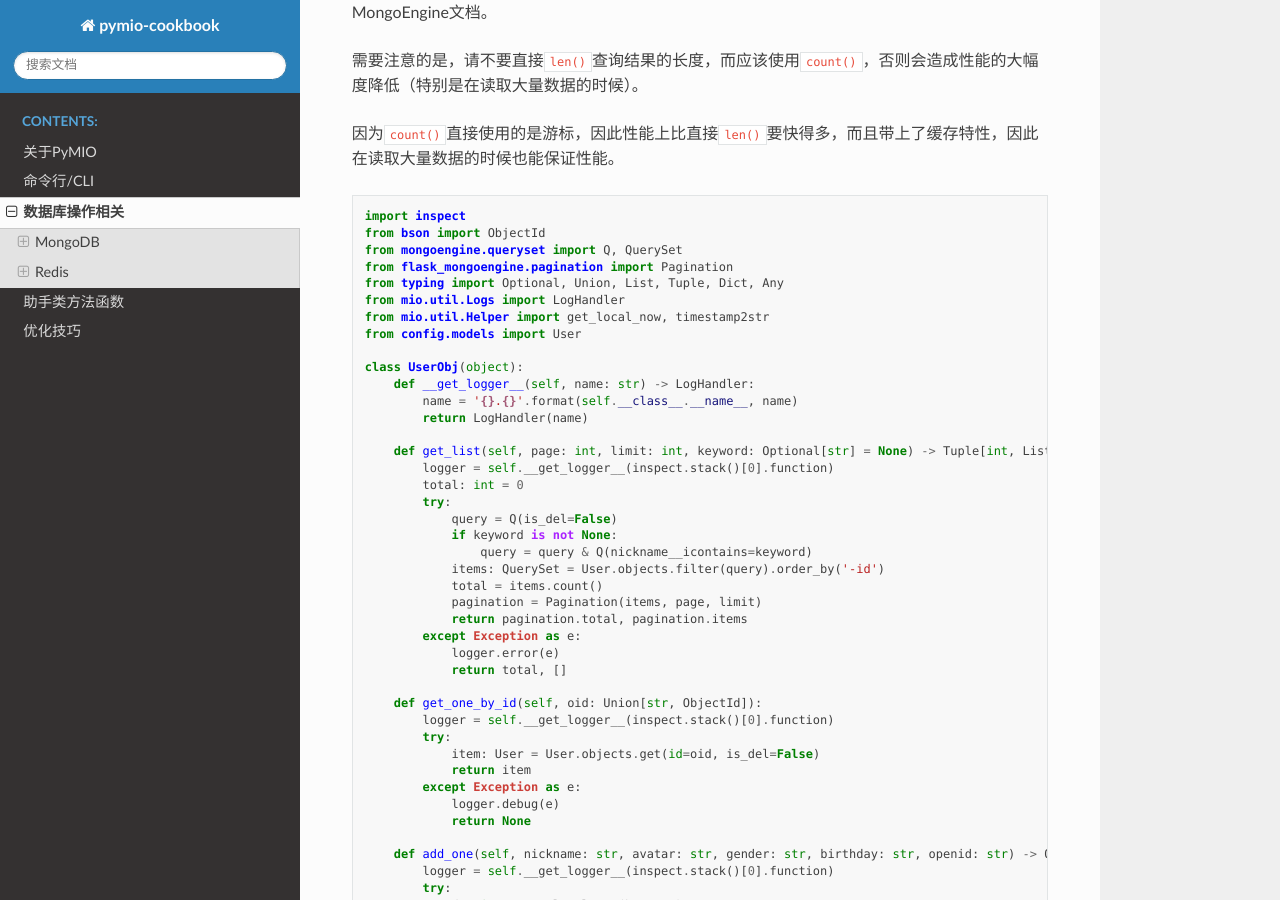
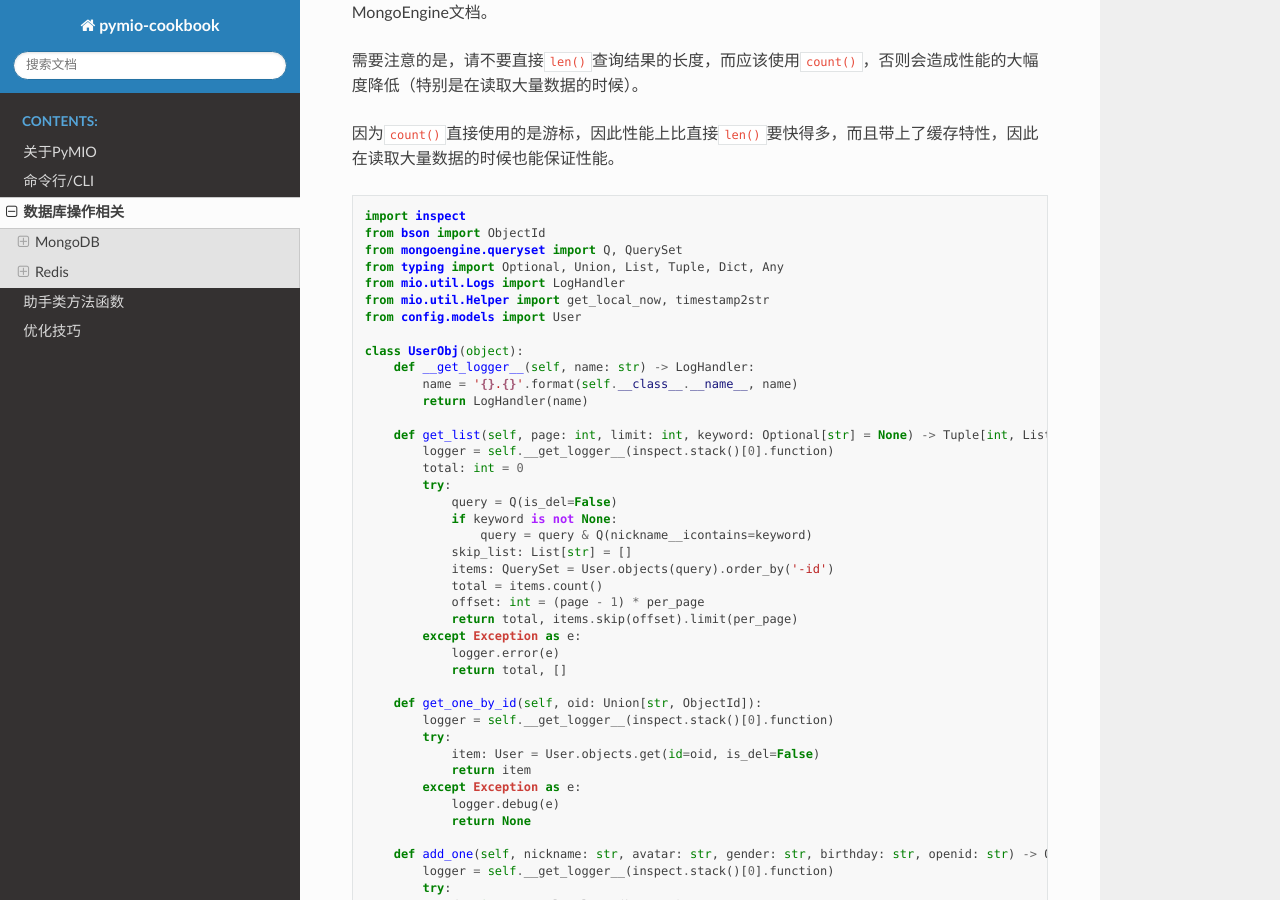
Before and after one commit to 0ldm0s/pymio-book, a Sphinx documentation site: the page built from source/zh-cn/database.md, in a window 1280 px wide and 900 px high, scrolled down 4057 px. Built offline with Sphinx 7.4.7 and the Read the Docs theme 2.0.0, drawn with Linux system fonts in a browser that asks for light colours; some of the changed text lies outside the part shown.

Commit message:
更新优化相关内容

```diff
--- a/source/zh-cn/database.md
+++ b/source/zh-cn/database.md
@@ -197,7 +197,6 @@ class Feedback(Document):
 import inspect
 from bson import ObjectId
 from mongoengine.queryset import Q, QuerySet
-from flask_mongoengine.pagination import Pagination
 from typing import Optional, Union, List, Tuple, Dict, Any
 from mio.util.Logs import LogHandler
 from mio.util.Helper import get_local_now, timestamp2str
@@ -215,10 +214,11 @@ class UserObj(object):
             query = Q(is_del=False)
             if keyword is not None:
                 query = query & Q(nickname__icontains=keyword)
-            items: QuerySet = User.objects.filter(query).order_by('-id')
+            skip_list: List[str] = []
+            items: QuerySet = User.objects(query).order_by('-id')
             total = items.count()
-            pagination = Pagination(items, page, limit)
-            return pagination.total, pagination.items
+            offset: int = (page - 1) * per_page
+            return total, items.skip(offset).limit(per_page)
         except Exception as e:
             logger.error(e)
             return total, []
```
Also changed, not shown: other parts of source/zh-cn/database.md (+2 -0 lines), source/zh-cn/optimize.md (+2 -0 lines).
